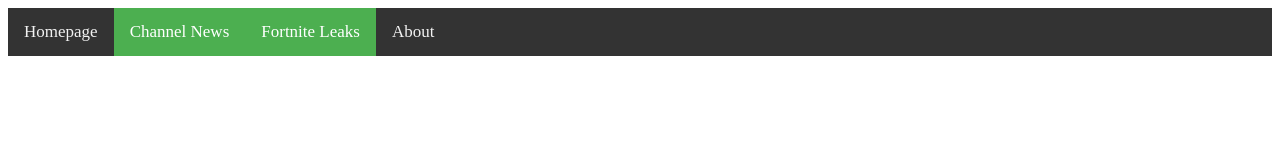
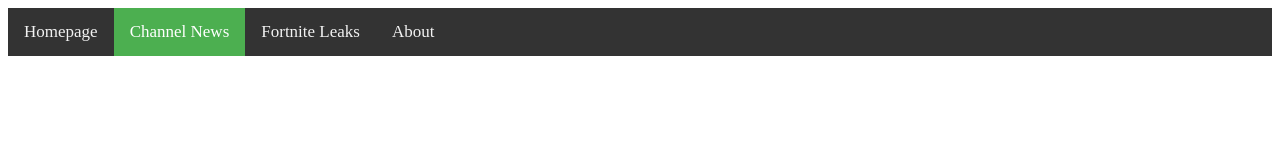
Before and after one commit to Reality-Gam3z/WebsiteYT, a plain HTML site: page Channel News.html in a window 1280 px wide. Drawn offline with Linux system fonts and the light colour scheme.

Commit message:
Update Channel News.html

```diff
--- a/Channel News.html
+++ b/Channel News.html
@@ -10,7 +10,7 @@
 		<div class="topnav">
   			<a href="index.html">Homepage</a>
   			<a class="active" href="Channel News.html">Channel News</a>
-			<a class="active" href="Fortnite Leaks.html">Fortnite Leaks</a>
+			<a href="Fortnite Leaks.html">Fortnite Leaks</a>
  			<a href="About.html">About</a>
 		</div>
 		<!--End Navbar-->
```
